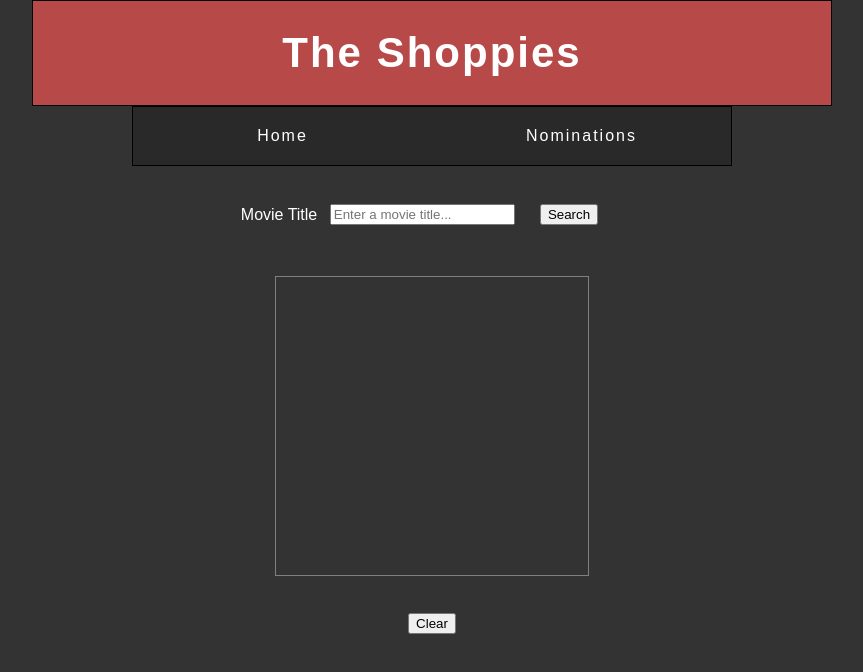
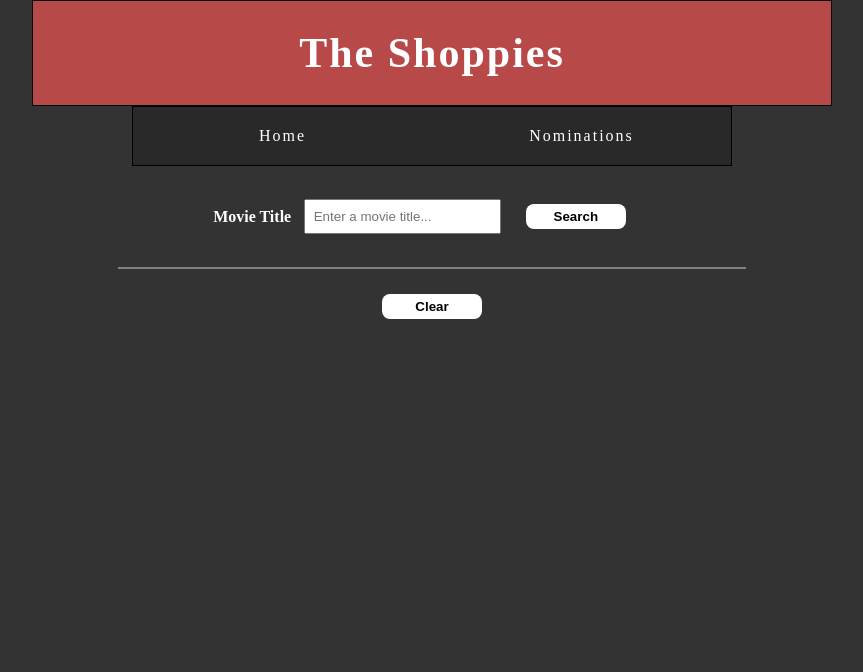
Before and after one commit to davidaceves/shoppies, a React (Create React App) app in the folder movie-app/: page / in a window 1280 px wide. Shown: the top 672 px of the page, without its empty margins (208-1071 px from the left). Built offline with nearby package versions, Linux system fonts and the light colour scheme.

Commit message:
css changes

```diff
--- a/movie-app/src/App.css
+++ b/movie-app/src/App.css
@@ -5,13 +5,14 @@
 }
 
 body {
+  /* background-image: linear-gradient(260deg, #ff4b4b 0%, #b16d6d94 100%); */
   background-color: rgb(51, 51, 51);
 }
 
 .App {
   text-align: center;
   margin: 0;
-  font-family: sans-serif;
+  font-family: Oswald;
   box-sizing: border-box;
 }
 
@@ -40,16 +41,30 @@ body {
   justify-content: center;
 }
 
+.searchBar input {
+  padding: 8px;
+}
+
 .searchBar p {
   padding-right: 1%;
+  font-weight: bold;
 }
 
 .results {
+  display: flex;
+  flex-wrap: wrap;
+  justify-content: center;
   color: white;
-  margin: 1%;
-  width: 25%;
-  height: 300px;
+  width: 50%;
+  height: 100%;
   border: 1px solid grey;
+}
+
+.movie {
+  border: 1px solid black;
+  background-color: rgb(102, 102, 104);
+  padding: 5%;
+  margin: 5%;
 }
 
 .nominations {
@@ -60,6 +75,19 @@ body {
 }
 
 button {
+  font-weight: bold;
+  background-color: white;
+  border: none;
+  border-radius: 8px;
+  transition-duration: 0.4s;
+  width: 100px;
+  padding: 5px;
   cursor: pointer;
   margin: 2%;
 }
+
+button:hover {
+  /* box-shadow: 0 0 0.25em 0.25em rgb(90, 90, 90); */
+  background-color: rgb(94, 94, 94);
+  color: white;
+}
```
